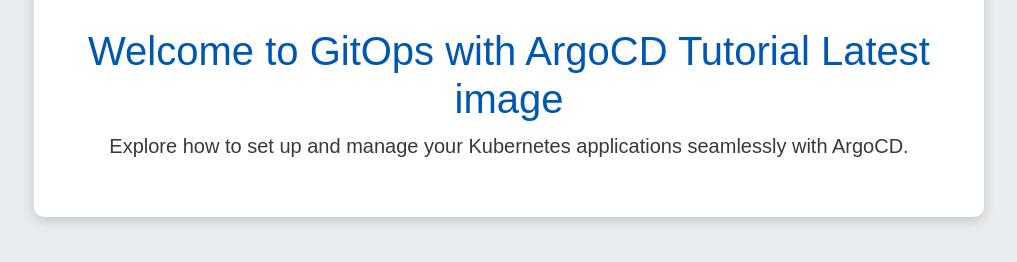
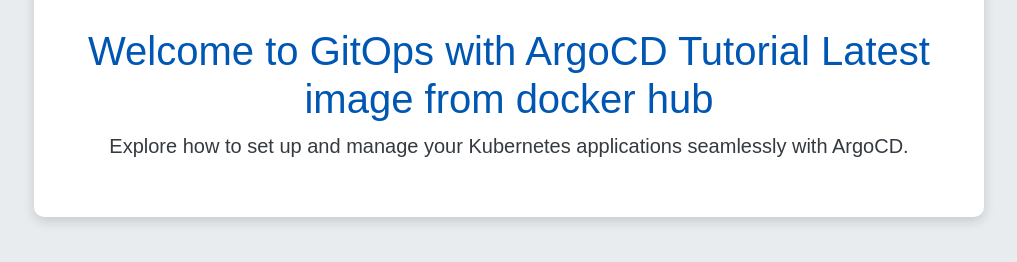
Before and after one commit to EzioDEVio/GitOps-ArgoCD-App, a website: page public/index.html in a window 1280 px wide. Shown: the part 232-494 px from the top of the page, without its empty margins (131-1148 px from the left). Drawn offline with nearby package versions, Linux system fonts and the light colour scheme.

Commit message:
Update index.html

```diff
--- a/public/index.html
+++ b/public/index.html
@@ -36,7 +36,7 @@
       <div class="col-md-10 text-center hero-section">
         <!-- Using a locally hosted logo image -->
         <img src="images/argocd.png" alt="ArgoCD Logo" class="argo-logo">
-        <h1 class="header-color">Welcome to GitOps with ArgoCD Tutorial Latest image</h1>
+        <h1 class="header-color">Welcome to GitOps with ArgoCD Tutorial Latest image from docker hub</h1>
         <p class="lead text-color">Explore how to set up and manage your Kubernetes applications seamlessly with ArgoCD.</p>
       </div>
     </div>
```
